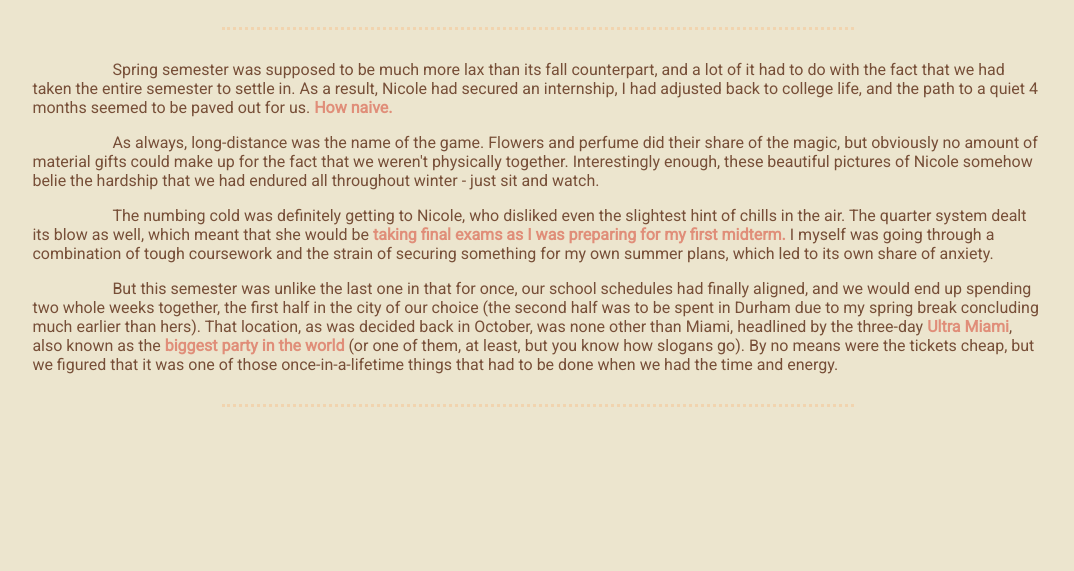
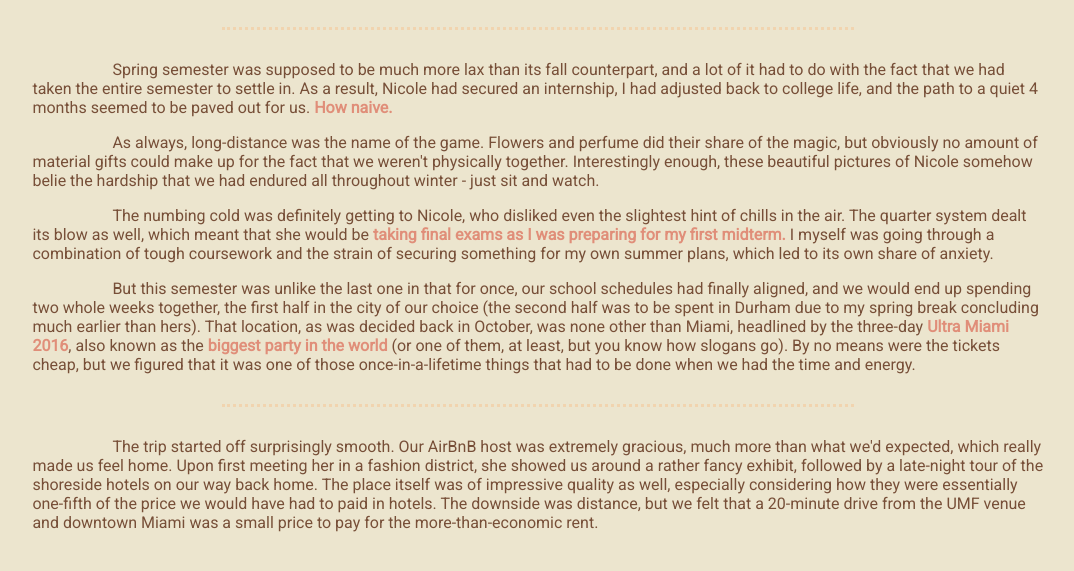
Before and after one commit to yrsong15/Ray-Meets-Nicole, a plain HTML site: page posts/sem2.html in a window 1280 px wide. Shown: the part 131-702 px from the top of the page, without its empty margins (102-1176 px from the left). Drawn offline with Linux system fonts and the light colour scheme.

Commit message:
update sem2

```diff
--- a/posts/sem2.html
+++ b/posts/sem2.html
@@ -32,7 +32,7 @@
         The numbing cold was definitely getting to Nicole, who disliked even the slightest hint of chills in the air. The quarter system dealt its blow as well, which meant that she would be <span class="hl">taking final exams as I was preparing for my first midterm.</span> I myself was going through a combination of tough coursework and the strain of securing something for my own summer plans, which led to its own share of anxiety.
         </p>
         <p>
-        But this semester was unlike the last one in that for once, our school schedules had finally aligned, and we would end up spending two whole weeks together, the first half in the city of our choice (the second half was to be spent in Durham due to my spring break concluding much earlier than hers). That location, as was decided back in October, was none other than Miami, headlined by the three-day <span class="hl">Ultra Miami</span>, also known as the <span class="hl">biggest party in the world</span> (or one of them, at least, but you know how slogans go). By no means were the tickets cheap, but we figured that it was one of those once-in-a-lifetime things that had to be done when we had the time and energy.
+        But this semester was unlike the last one in that for once, our school schedules had finally aligned, and we would end up spending two whole weeks together, the first half in the city of our choice (the second half was to be spent in Durham due to my spring break concluding much earlier than hers). That location, as was decided back in October, was none other than Miami, headlined by the three-day <span class="hl">Ultra Miami 2016</span>, also known as the <span class="hl">biggest party in the world</span> (or one of them, at least, but you know how slogans go). By no means were the tickets cheap, but we figured that it was one of those once-in-a-lifetime things that had to be done when we had the time and energy.
       </p>
       <p>
 
@@ -41,6 +41,9 @@
       <div class="line">
       </div>
 
+      <p>
+        The trip started off surprisingly smooth. Our AirBnB host was extremely gracious, much more than what we'd expected, which really made us feel home. Upon first meeting her in a fashion district, she showed us around a rather fancy exhibit, followed by a late-night tour of the shoreside hotels on our way back home. The place itself was of impressive quality as well, especially considering how they were essentially one-fifth of the price we would have had to paid in hotels. The downside was distance, but we felt that a 20-minute drive from the UMF venue and downtown Miami was a small price to pay for the more-than-economic rent.
+      </p>
       <p>
 
       </p>
```
